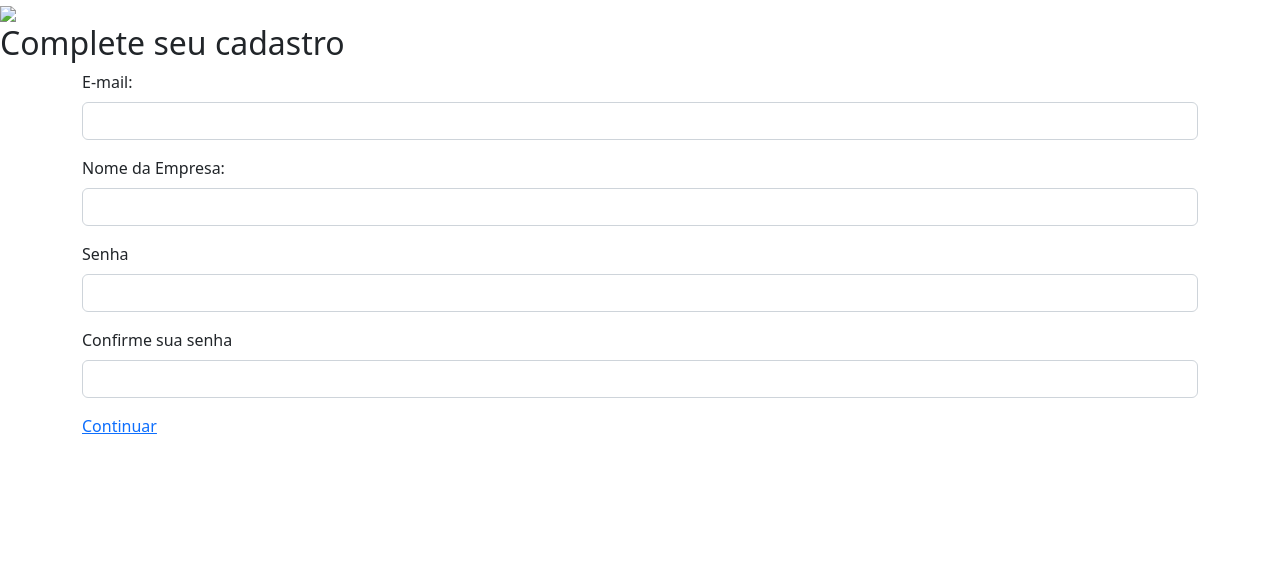
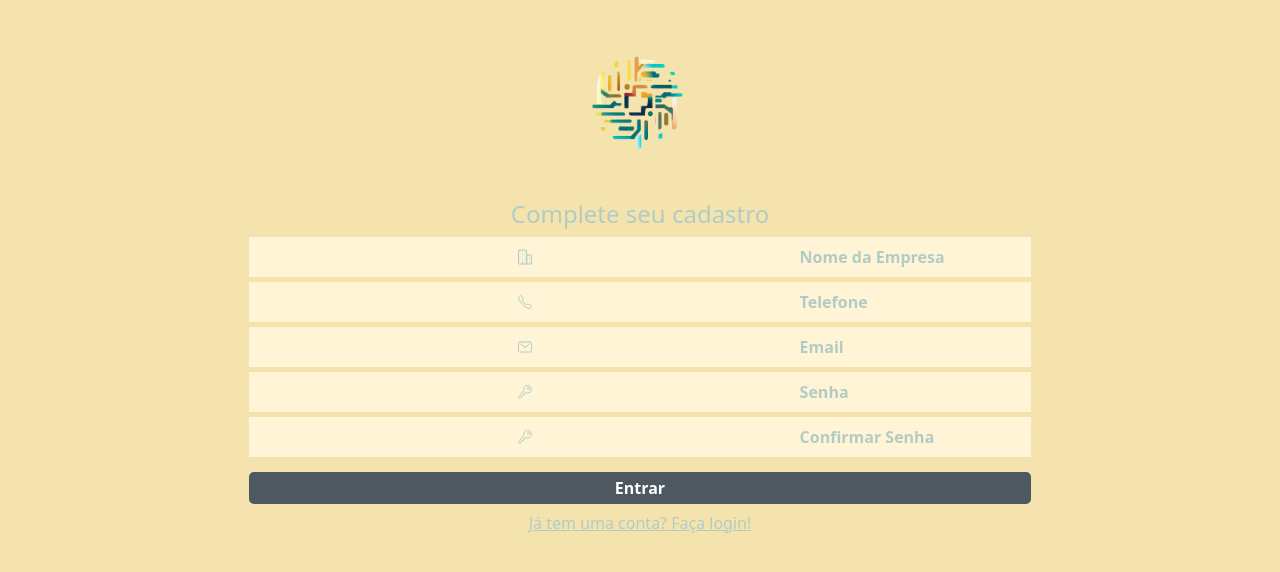
Before and after one commit to RaphaelBragaa/Estoque_Link, a plain HTML site: page Front-End/pages/signup.html in a window 1280 px wide. Drawn offline with nearby package versions, Linux system fonts and the light colour scheme.

Commit message:
fix layout signup

```diff
--- a/Front-End/pages/signup.html
+++ b/Front-End/pages/signup.html
@@ -7,53 +7,48 @@
     <title>Tela Cadastro</title>
     <link href="https://cdn.jsdelivr.net/npm/bootstrap@5.2.3/dist/css/bootstrap.min.css" rel="stylesheet"
         integrity="sha384-rbsA2VBKQhggwzxH7pPCaAqO46MgnOM80zW1RWuH61DGLwZJEdK2Kadq2F9CUG65" crossorigin="anonymous">
-    <link rel="stylesheet" href="style.css">
+    <link rel="stylesheet" href="../styles/signup.css">
 </head>
 
 <body>
     <header>
         <div>
-            <img src="logo.png" class="logo">
-            <h2 class="texto">Complete seu cadastro</h2>
+            <img src="../images/logo.png" class="logo">
+            <h1>Complete seu cadastro</h1>
         </div>
-
     </header>
-
     <div class="container">
-
         <form>
-            <div class="mb-3">
-                <label for="exampleInputEmail1" class="form-label">E-mail:</label>
-                <input type="email" class="form-control" id="exampleInputEmail1" aria-describedby="emailHelp">
-
+            <div class="box_input">
+                <ion-icon name="business-outline"></ion-icon>
+                <input type="name" placeholder="Nome da Empresa" required>
             </div>
-            <div class="mb-3">
-                <label for="exampleInputEmail1" class="form-label">Nome da Empresa:</label>
-                <input type="text" class="form-control" aria-describedby="emailHelp">
-
+            <div class="box_input">
+                <ion-icon name="call-outline"></ion-icon>
+                <input type="name" placeholder="Telefone" required>
             </div>
-            <div class="mb-3">
-                <label for="exampleInputPassword1" class="form-label">Senha</label>
-                <input type="password" class="form-control" id="exampleInputPassword1">
+            <div class="box_input">
+                <ion-icon name="mail-outline"></ion-icon>
+                <input type="email" placeholder="Email" required>
             </div>
-
-            <div class="mb-3">
-                <label for="exampleInputPassword1" class="form-label">Confirme sua senha</label>
-                <input type="password" class="form-control" id="exampleInputPassword1">
+            <div class="box_input">
+                <ion-icon name="key-outline"></ion-icon>
+                <input type="password" placeholder="Senha" required>
             </div>
-            <div class="botao">
-                <a href="#" class="btContinuar ">Continuar</a>
+            <div class="box_input">
+                <ion-icon name="key-outline"></ion-icon>
+                <input type="password" placeholder="Confirmar Senha" required>
             </div>
-
+            <div class="box_button">Entrar</div>
+            <h2>Já tem uma conta? Faça login!</h2>
         </form>
     </div>
 
 
 
 
-    <script src="https://cdn.jsdelivr.net/npm/bootstrap@5.2.3/dist/js/bootstrap.bundle.min.js"
-        integrity="sha384-kenU1KFdBIe4zVF0s0G1M5b4hcpxyD9F7jL+jjXkk+Q2h455rYXK/7HAuoJl+0I4"
-        crossorigin="anonymous"></script>
+    <script type="module" src="https://unpkg.com/ionicons@7.1.0/dist/ionicons/ionicons.esm.js"></script>
+    <script nomodule src="https://unpkg.com/ionicons@7.1.0/dist/ionicons/ionicons.js"></script>
 </body>
 
 </html>
--- a/Front-End/styles/signup.css
+++ b/Front-End/styles/signup.css
@@ -5,7 +5,8 @@
 }
 
 body {
-    background: #1e847f;
+    background: #f5e3ae;
+    color: #b1ccc4;
 }
 
 header {
@@ -49,3 +50,57 @@ header {
     box-shadow: 2px 2px 5px black;
 
 }
+
+.box_input{
+    display: flex;
+    align-items: center;
+    justify-content: space-around;
+    width: 70%;
+    height: 5vh;
+    background-color: #fff5d6;
+    border: none;
+    margin-bottom:5px ;
+
+}
+
+input{
+    border: none;
+    background-color:#fff5d6;
+    color:#b1ccc4;
+ }
+
+ input::placeholder{
+     color:#b1ccc4;
+     font-weight: 600;
+ }
+ form{
+     display: flex;
+     justify-content: space-between;
+     align-items: center;
+     flex-direction: column;
+     width:100%;
+ }
+ h2{
+    font-size: 1rem;
+    text-decoration: underline;
+}
+h1{
+    text-align: center;
+    text-decoration: none;
+    font-size: 1.5rem;
+    font-weight: 500;
+    width: 100%;
+}
+.box_button{
+    display: flex;
+    justify-content: center;
+    align-items: center;
+    width: 70%;
+    height: 2rem;
+    font-weight: 600;
+    background-color: #4e5861;
+    border-radius: 5px;
+    color: #FFFFFF;
+    margin-top: 10px;
+    margin-bottom: 10px;
+}
```
Also changed, not shown: Front-End/pages/index.html (+3 -1 lines), Front-End/images/logo.png (renamed from Front-End/assests/logo.png).
